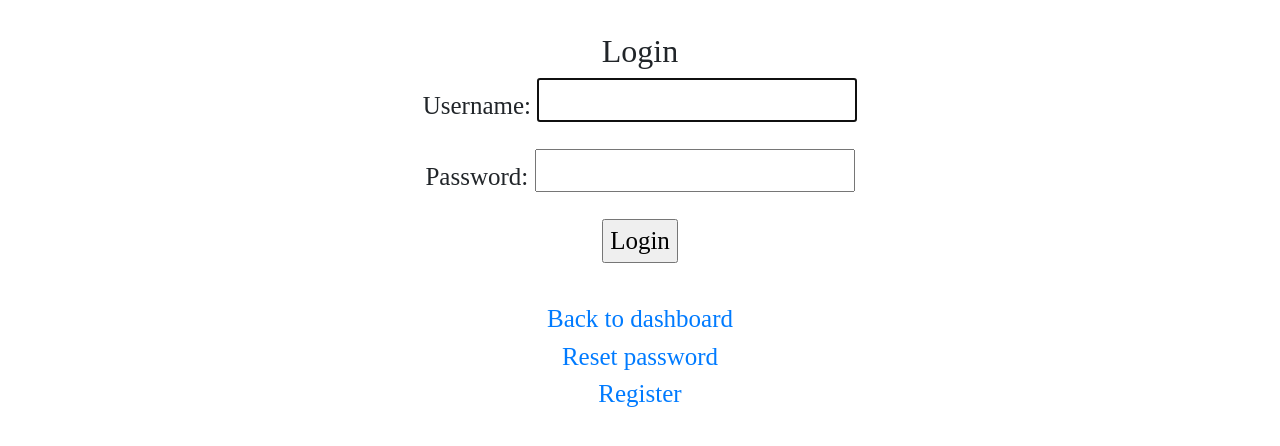
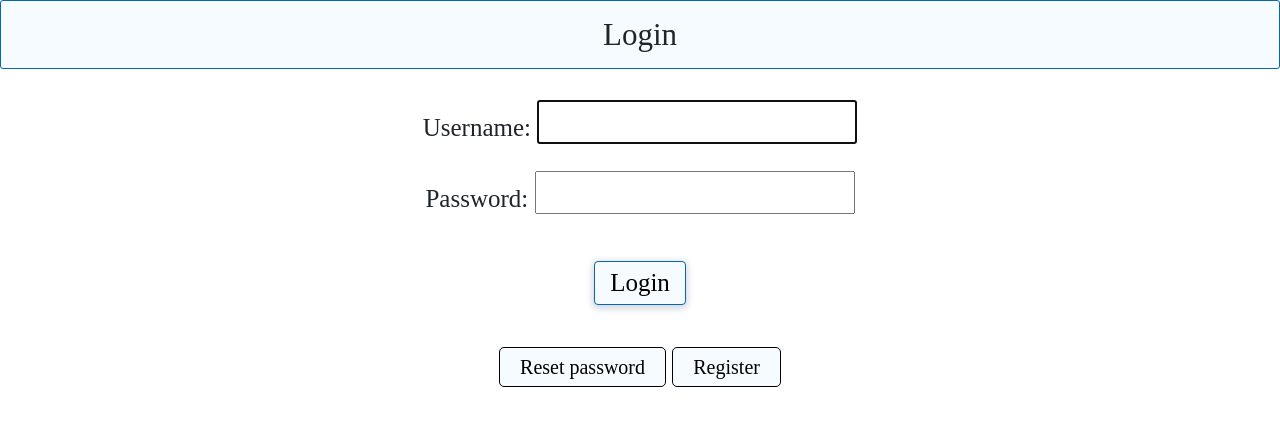
Before and after one commit to skymanaditya1/LipReadingQuiz, a Django app: page /user/accounts/login/ in a window 1280 px wide. Shown: the top 446 px of the page. Run offline with Django 3.2, Linux system fonts and the light colour scheme; some libraries are stand-ins or nearby versions.

Commit message:
stylized the register and login page

```diff
--- a/static/style.css
+++ b/static/style.css
@@ -27,6 +27,17 @@ body {
     border: 1px solid;
     font-size: 25px;
     padding: 5px 30px;
+}
+
+#register-form {
+    text-align: left;
+    font-size: 20px;
+    width: 900px;
+    margin: 100px auto;
+}
+
+#back-to-login {
+    margin-top: -5px;
 }
 
 .start-quiz-button:hover, .start-quiz-button:active, .start-quiz-button:focus-within {
@@ -210,3 +221,40 @@ video {
     padding: 2px 10px;
     vertical-align: middle;
 }
+
+#register-submit-btn {
+    padding: 2px 15px;
+    background: #f5fbff;
+    border-radius: 4px;
+    margin-top: 20px;
+    box-shadow: 0px 2px 6px 2px #d4d8e2;
+    border: 1px solid #0967a7;
+    transition-property: background, border, box-shadow;
+    transition-duration: 0.3s;
+    transition-timing-function: linear;
+}
+
+#register-submit-btn:hover {
+    background: #d5e2ea;
+    border: 1px solid #05426b;
+    box-shadow: 0px 2px 4px 2px #d5e2ea;
+}
+
+.login-form {
+    margin-top: 100px;
+}
+
+.login-options {
+    padding: 4px 20px;
+    border: 1px solid black;
+    color: black;
+    display: inline-block;
+    margin: 5px 0;
+    border-radius: 5px;
+    font-size: 20px;
+    background: #f5fbff;
+}
+
+.login-options:hover {
+    color: black;
+}
--- a/users/templates/registration/login.html
+++ b/users/templates/registration/login.html
@@ -3,17 +3,17 @@
 {% extends 'base.html' %}
 
 {% block content %}
-<h2>Login</h2>
+<h2 class="heading">Login</h2>
 
-<form method="post">
+<form class="login-form" method="post">
     {% csrf_token %}
     {{ form.as_p }}
-    <input type="submit" value="Login">
+    <input id="register-submit-btn" type="submit" value="Login">
 </form>
 <br>
 
 <!-- This line uses reverse mapping to map back to the user dashboard -->
-<a href="{% url 'dashboard' %}">Back to dashboard</a><br>
-<a href="{% url 'password_reset' %}">Reset password</a><br>
-<a href="{% url 'register' %}">Register</a>
+<!-- <a class="login-options" href="{% url 'dashboard' %}">Back to dashboard</a><br> -->
+<a class="login-options" href="{% url 'password_reset' %}">Reset password</a>
+<a class="login-options" href="{% url 'register' %}">Register</a>
 {% endblock %}
```
Also changed, not shown: users/templates/registration/password_reset_form.html (+5 -5 lines), users/templates/users/register.html (+6 -6 lines), db.sqlite3.
